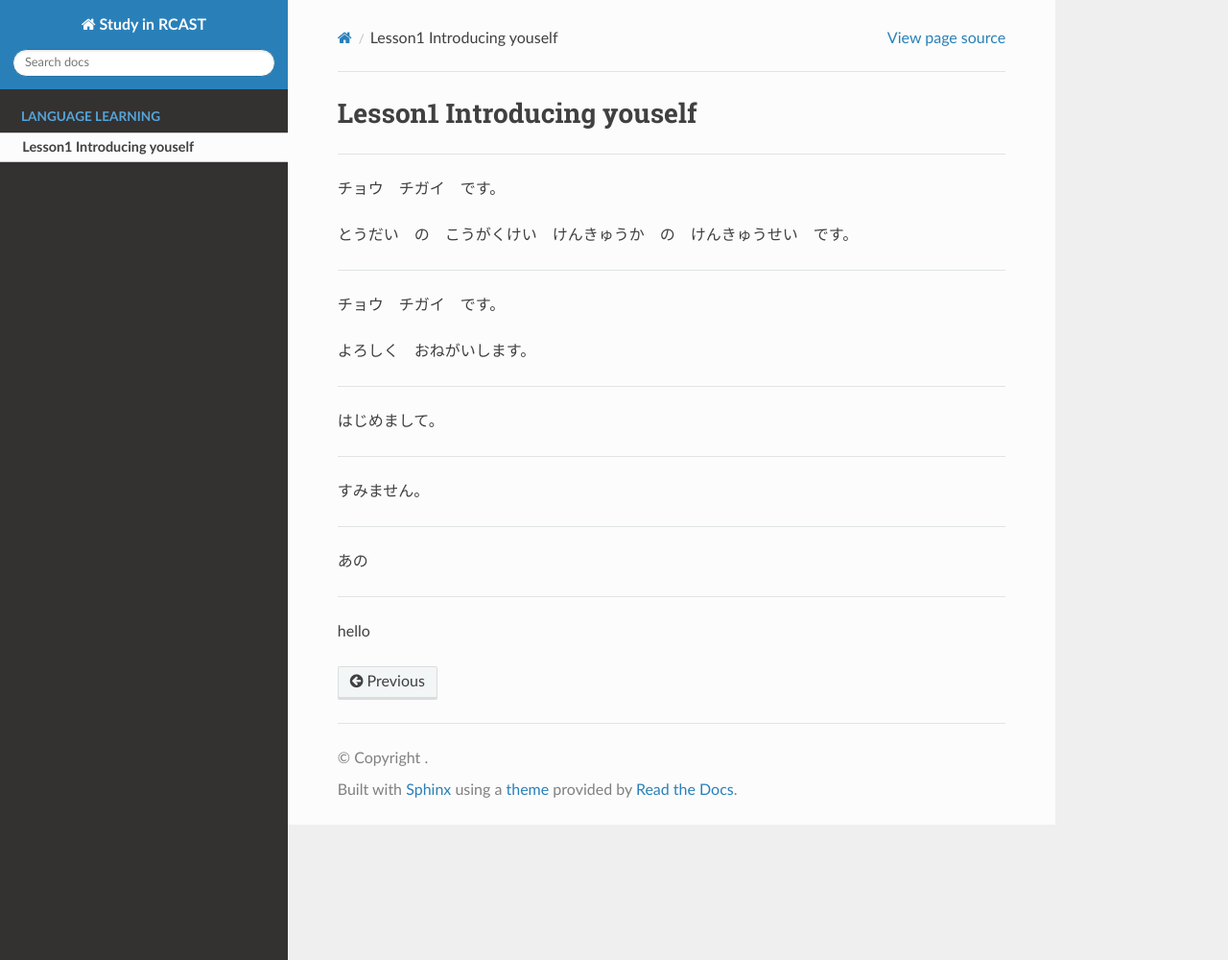
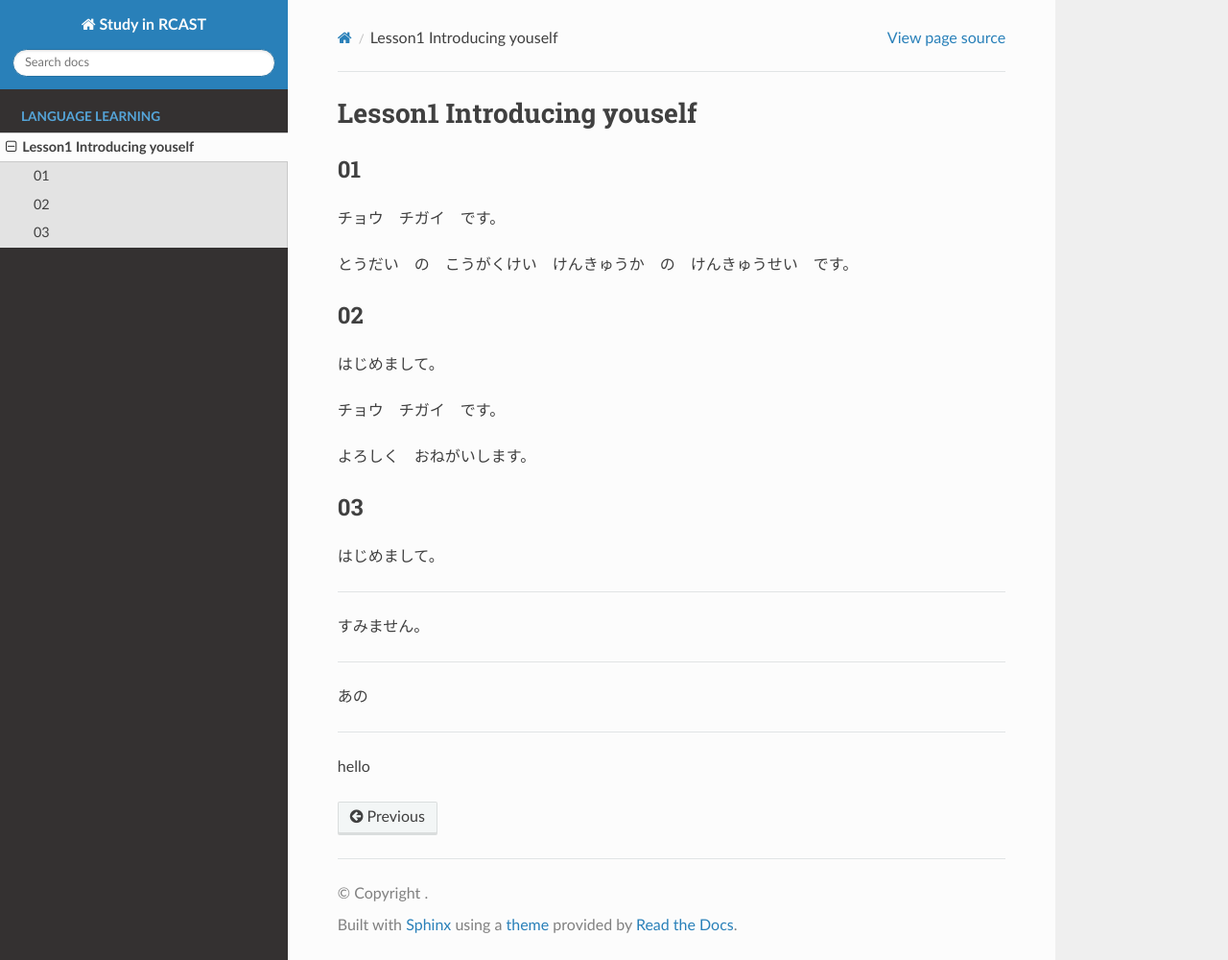
Before and after one commit to lovewhisper/StudyInLDA, a Sphinx documentation site: the page built from docs/01_LanguageStudy/012_Japanese/012001_Lesson1.rst, in a window 1280 px wide and 1000 px high. Shown: the whole window at 96% size. Built offline with Sphinx 7.4.7 and the Read the Docs theme 2.0.0, drawn with Linux system fonts in a browser that asks for light colours.

Commit message:
202310191341

```diff
--- a/docs/01_LanguageStudy/012_Japanese/012001_Lesson1.rst
+++ b/docs/01_LanguageStudy/012_Japanese/012001_Lesson1.rst
@@ -1,18 +1,23 @@
 Lesson1 Introducing youself
 ^^^^^^^^^^^^^^^^^^^^^^^^^^^^^^^^^^^^^^^^^^^^^^^^
 
+01
 ----
 
 チョウ　チガイ　です。
 
 とうだい　の　こうがくけい　けんきゅうか　の　けんきゅうせい　です。
 
+02
 ----
+
+はじめまして。
 
 チョウ　チガイ　です。
 
 よろしく　おねがいします。
 
+03
 ----
 
 はじめまして。
```
